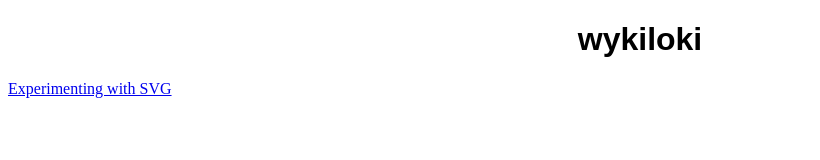
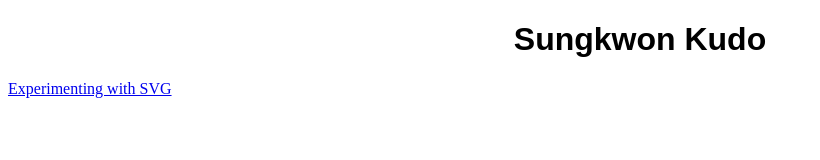
Before and after one commit to sungkwonkudo/sungkwonkudo.github.io, a plain HTML site: page index.html in a window 1280 px wide. Shown: the whole page, without its empty margins (0-820 px from the left). Drawn offline with Linux system fonts and the light colour scheme.

Commit message:
Switched name to something appropriate.

```diff
--- a/index.html
+++ b/index.html
@@ -6,7 +6,7 @@
   <title>Wykiloki</title>
 </head>
 <body>
-<h1 id="title">wykiloki</h1>
+<h1 id="title">Sungkwon Kudo</h1>
 
 <a href="SVG/index.html">Experimenting with SVG</a>
 
```
